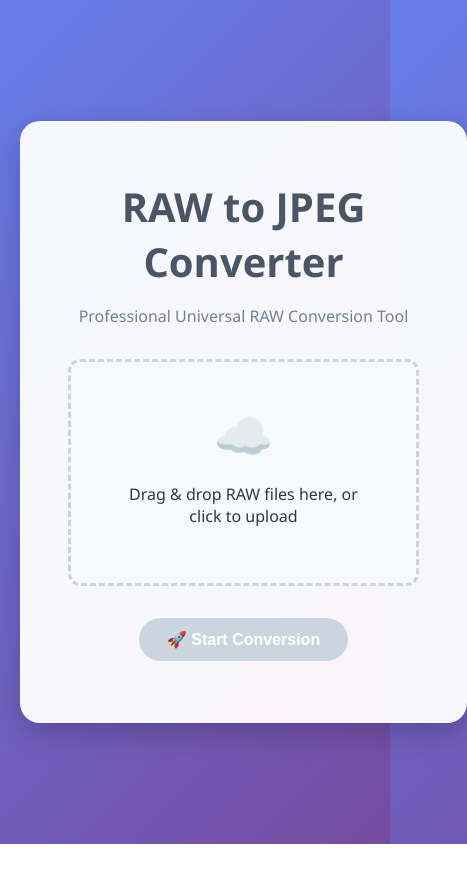
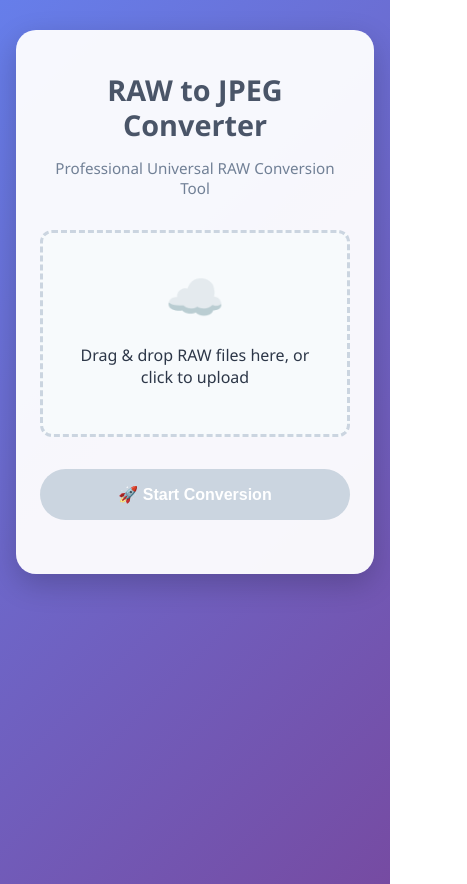
Before and after one commit to sh-tifying/Universal-RAW-to-jpeg-Convertor, a React (Create React App) app in the folder frontend/: page / in a window 390 px wide. Shown: the whole page, 467 px wide, since content can reach past the window. Before the commit the page ends 844 px from the top, so only its background shows below. Built offline with nearby package versions, Linux system fonts and the light colour scheme.

Commit message:
Mobile Responsive Frontend Code

```diff
--- a/frontend/src/App.css
+++ b/frontend/src/App.css
@@ -1,4 +1,4 @@
-/* App.css - Modern Glassmorphism Theme */
+/* App.css - Mobile Responsive Glassmorphism */
 
 /* 1. Global Reset & Background */
 body {
@@ -8,7 +8,7 @@ body {
   background: linear-gradient(135deg, #667eea 0%, #764ba2 100%);
   min-height: 100vh;
   display: flex;
-  align-items: center;
+  align-items: center; /* Vertically center on desktop */
   justify-content: center;
   color: #2d3748;
 }
@@ -16,24 +16,27 @@ body {
 /* 2. Main Card Container */
 .app-container {
   background: rgba(255, 255, 255, 0.95);
-  padding: 2rem 3rem;
+  padding: 2.5rem 3rem;
   border-radius: 20px;
   box-shadow: 0 10px 30px rgba(0, 0, 0, 0.2);
   width: 90%;
   max-width: 800px;
   text-align: center;
   margin: 20px;
+  box-sizing: border-box; /* Ensures padding doesn't break width */
 }
 
 h1 {
   color: #4a5568;
   margin-bottom: 0.5rem;
   font-size: 2.5rem;
+  line-height: 1.2;
 }
 
 .subtitle {
   color: #718096;
   margin-bottom: 2rem;
+  font-size: 1.1rem;
 }
 
 /* 3. The Upload Box (Drop Zone) */
@@ -45,14 +48,14 @@ h1 {
   transition: all 0.3s ease;
   cursor: pointer;
   position: relative;
+  /* Prevent blue highlight on tap on mobile */
+  -webkit-tap-highlight-color: transparent;
 }
 
-.upload-zone:hover {
-  border-color: #667eea;
-  background-color: #ebf4ff;
+.upload-zone:active {
+  background-color: #e2e8f0;
 }
 
-/* Hide the ugly default file input but make it clickable */
 .file-input {
   position: absolute;
   top: 0;
@@ -75,10 +78,11 @@ h1 {
   display: flex;
   justify-content: center;
   gap: 15px;
+  flex-wrap: wrap; /* Allows buttons to wrap on smaller screens */
 }
 
 .btn {
-  padding: 12px 28px;
+  padding: 14px 28px; /* Slightly larger touch target */
   border: none;
   border-radius: 50px;
   font-size: 1rem;
@@ -87,7 +91,9 @@ h1 {
   transition: transform 0.2s, box-shadow 0.2s;
   display: flex;
   align-items: center;
+  justify-content: center;
   gap: 8px;
+  min-width: 160px; /* Ensures buttons aren't too tiny */
 }
 
 .btn:active {
@@ -130,8 +136,8 @@ h1 {
 /* 6. Results Grid */
 .image-grid {
   display: grid;
-  grid-template-columns: repeat(auto-fill, minmax(150px, 1fr));
-  gap: 20px;
+  grid-template-columns: repeat(auto-fill, minmax(140px, 1fr));
+  gap: 15px;
   margin-top: 30px;
 }
 
@@ -140,11 +146,6 @@ h1 {
   padding: 10px;
   border-radius: 12px;
   box-shadow: 0 4px 6px rgba(0, 0, 0, 0.1);
-  transition: transform 0.2s;
-}
-
-.image-card:hover {
-  transform: translateY(-5px);
 }
 
 .preview-img {
@@ -163,3 +164,51 @@ h1 {
   text-overflow: ellipsis;
   margin-bottom: 8px;
 }
+
+/* --- 📱 MOBILE RESPONSIVE TWEAKS --- */
+@media (max-width: 600px) {
+  /* 1. Remove vertical centering to let content scroll naturally */
+  body {
+    align-items: flex-start;
+    padding-top: 20px;
+    padding-bottom: 20px;
+  }
+
+  /* 2. Slimmer Container */
+  .app-container {
+    padding: 1.5rem;
+    width: 92%;
+    margin: 10px auto;
+  }
+
+  /* 3. Smaller Heading */
+  h1 {
+    font-size: 1.8rem;
+  }
+
+  .subtitle {
+    font-size: 0.95rem;
+  }
+
+  /* 4. Stack Buttons Vertically */
+  .action-area {
+    flex-direction: column;
+    width: 100%;
+  }
+
+  .btn {
+    width: 100%; /* Full width buttons for easy thumb tapping */
+    padding: 16px; /* Fat buttons are easier to tap */
+  }
+
+  /* 5. Compact Upload Zone */
+  .upload-zone {
+    padding: 30px 20px;
+  }
+
+  /* 6. Adjust Grid for Mobile (2 columns fixed is usually safer on phones) */
+  .image-grid {
+    grid-template-columns: 1fr 1fr;
+    gap: 10px;
+  }
+}
```
